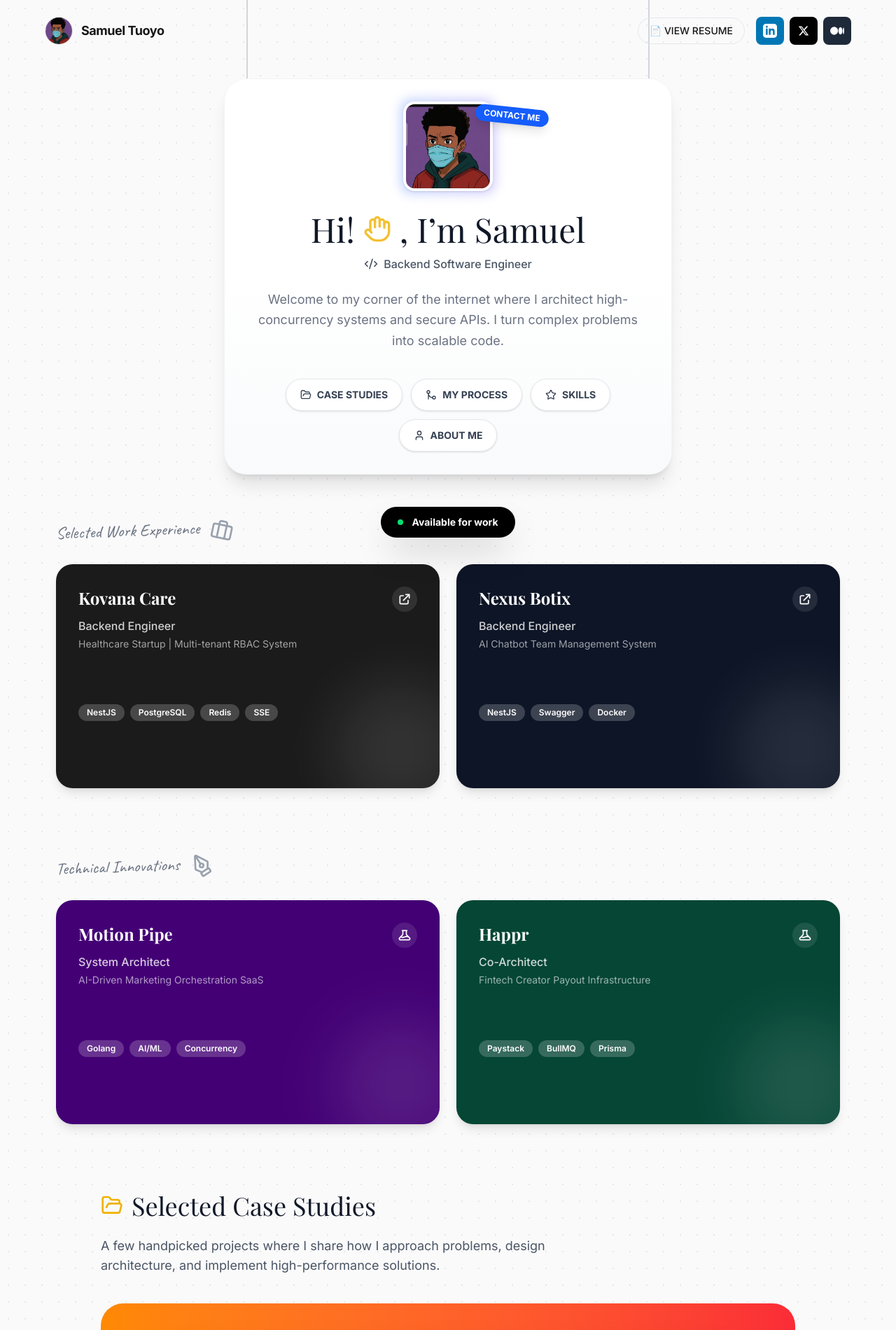
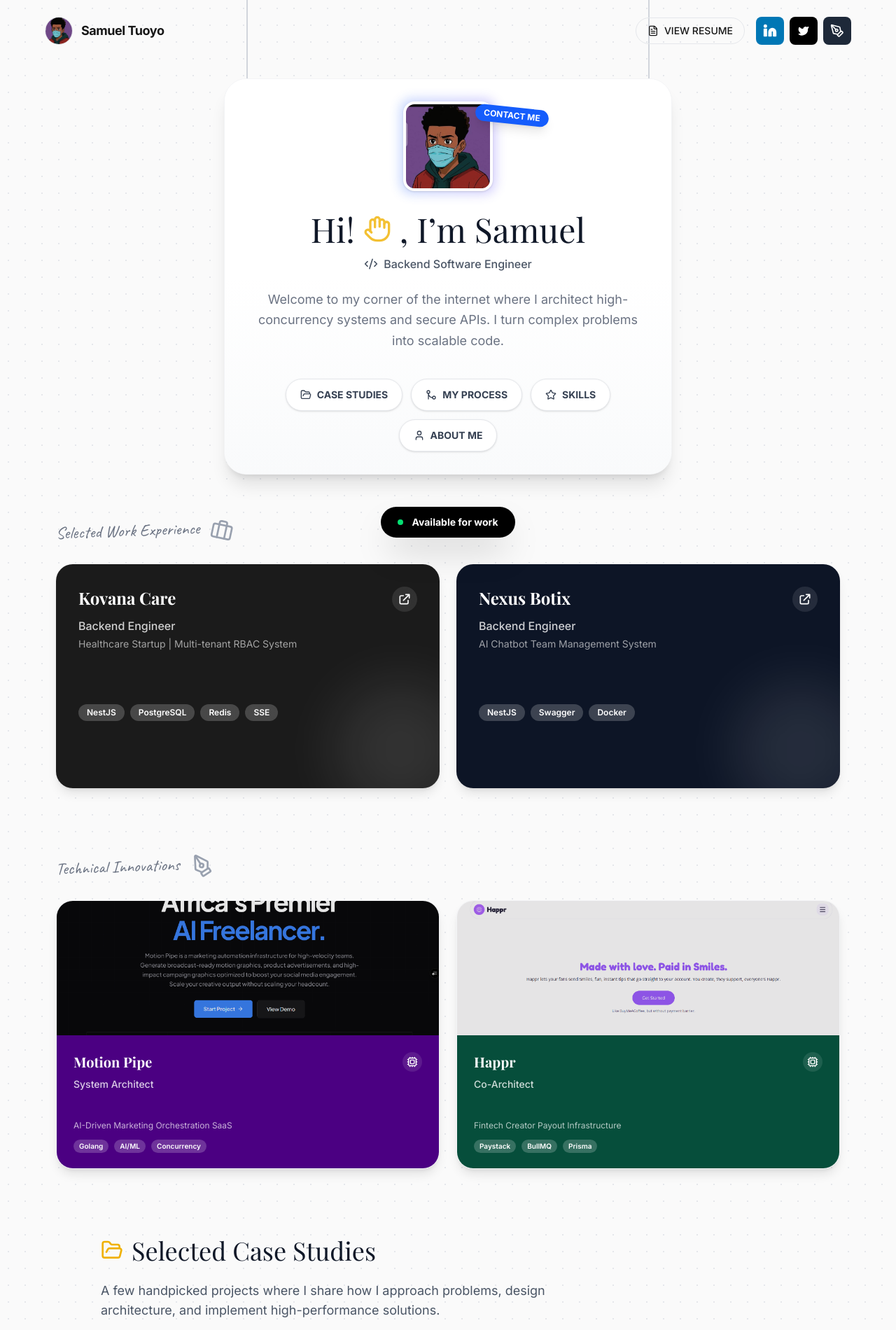
Before and after one commit to samueltuoyo15/Portfolio, a Next.js app: page / in a window 1280 px wide. Shown: the top 1900 px of the page at 70% size. Built offline with nearby package versions, Linux system fonts and the light colour scheme; a web font is replaced by a local one.

Commit message:
feat(home): add images to project cards and update navigation icons

```diff
--- a/app/page.tsx
+++ b/app/page.tsx
@@ -62,10 +62,8 @@ export default function Home() {
 
   return (
     <div className="min-h-screen flex flex-col items-center pb-20 overflow-x-hidden font-sans">
-      {/* Navbar */}
       <nav className="w-full max-w-6xl px-0 py-6 flex justify-between items-center z-10">
         <div className="flex items-center gap-3">
-          {/* Logo Avatar */}
           <div className="w-10 h-10 rounded-full overflow-hidden border border-gray-200 relative">
             <Image
               src="/avatar.jpg"
@@ -82,7 +80,7 @@ export default function Home() {
             className="hidden md:flex items-center gap-2 text-sm font-medium hover:opacity-70 transition border border-gray-200 px-4 py-2 rounded-full"
             aria-label="View Resume"
           >
-            📄 VIEW RESUME
+            <FileText className="w-4 h-4" /> VIEW RESUME
           </button>
 
           <div className="flex gap-2">
@@ -93,7 +91,7 @@ export default function Home() {
               aria-label="LinkedIn"
               className="w-10 h-10 bg-[#0077b5] text-white rounded-lg flex items-center justify-center hover:scale-105 transition"
             >
-              <svg className="w-5 h-5 fill-current" viewBox="0 0 24 24"><path d="M19 0h-14c-2.761 0-5 2.239-5 5v14c0 2.761 2.239 5 5 5h14c2.762 0 5-2.239 5-5v-14c0-2.761-2.238-5-5-5zm-11 19h-3v-11h3v11zm-1.5-12.268c-.966 0-1.75-.79-1.75-1.764s.784-1.764 1.75-1.764 1.75.79 1.75 1.764-.783 1.764-1.75 1.764zm13.5 12.268h-3v-5.604c0-3.368-4-3.113-4 0v5.604h-3v-11h3v1.765c1.396-2.586 7-2.777 7 2.476v6.759z" /></svg>
+              <Linkedin className="w-5 h-5 fill-current" />
             </Link>
             <Link
               href="https://twitter.com/yourusername"
@@ -102,7 +100,7 @@ export default function Home() {
               aria-label="Twitter"
               className="w-10 h-10 bg-black text-white rounded-lg flex items-center justify-center hover:scale-105 transition"
             >
-              <svg className="w-4 h-4 fill-current" viewBox="0 0 24 24"><path d="M18.244 2.25h3.308l-7.227 8.26 8.502 11.24H16.17l-5.214-6.817L4.99 21.75H1.68l7.73-8.835L1.254 2.25H8.08l4.713 6.231zm-1.161 17.52h1.833L7.084 4.126H5.117z" /></svg>
+              <Twitter className="w-4 h-4 fill-current" />
             </Link>
             <Link
               href="https://medium.com/@yourusername"
@@ -111,13 +109,12 @@ export default function Home() {
               aria-label="Medium"
               className="w-10 h-10 bg-gray-800 text-white rounded-lg flex items-center justify-center hover:scale-105 transition"
             >
-              <svg className="w-5 h-5 fill-current" viewBox="0 0 24 24"><path d="M13.54 12a6.8 6.8 0 01-6.77 6.82A6.8 6.8 0 010 12a6.8 6.8 0 016.77-6.82A6.8 6.8 0 0113.54 12zM20.96 12c0 3.54-1.51 6.42-3.38 6.42-1.87 0-3.39-2.88-3.39-6.42s1.52-6.42 3.39-6.42 3.38 2.88 3.38 6.42M24 12c0 3.17-.53 5.75-1.19 5.75-.66 0-1.19-2.58-1.19-5.75s.53-5.75 1.19-5.75C23.47 6.25 24 8.83 24 12z" /></svg>
+              <PenTool className="w-5 h-5" />
             </Link>
           </div>
         </div>
       </nav>
 
-      {/* Hero Section */}
       <main className="w-full max-w-2xl px-4 mt-6 mb-16 relative">
         <div className="absolute -top-32 left-12 w-0.5 h-32 bg-gray-300 z-0"></div>
         <div className="absolute -top-32 right-12 w-0.5 h-32 bg-gray-300 z-0"></div>
@@ -221,33 +218,37 @@ export default function Home() {
 
         <div className="grid grid-cols-1 md:grid-cols-2 lg:grid-cols-2 gap-6">
           {otherProjects.map((project, i) => (
-            <div key={i} className={`group relative rounded-3xl overflow-hidden shadow-lg h-80 ${project.color} text-white transition hover:-translate-y-1`}>
-              <div className="absolute inset-0 bg-black/10 group-hover:bg-transparent transition"></div>
-              <div className="p-8 flex flex-col h-full justify-between relative z-10">
+            <div key={i} className={`group relative rounded-3xl overflow-hidden shadow-lg h-96 bg-white border border-gray-100 transition hover:-translate-y-1`}>
+              <div className="h-48 relative overflow-hidden">
+                <Image
+                  src={project.title === "Happr" ? "/happr.png" : "/motion-pipe.png"}
+                  alt={project.title}
+                  fill
+                  className="object-cover group-hover:scale-105 transition duration-500"
+                />
+                <div className="absolute inset-0 bg-black/10"></div>
+              </div>
+
+              <div className={`p-6 flex flex-col justify-between h-48 ${project.color} text-white`}>
                 <div>
                   <div className="flex justify-between items-start mb-2">
-                    <h3 className="text-2xl font-bold font-serif">{project.title}</h3>
-                    <div className="p-2 bg-white/10 rounded-full backdrop-blur-md">
-                      <svg className="w-5 h-5 text-white" fill="none" stroke="currentColor" viewBox="0 0 24 24"><path strokeLinecap="round" strokeLinejoin="round" strokeWidth="2" d="M19.428 15.428a2 2 0 00-1.022-.547l-2.387-.477a6 6 0 00-3.86.517l-.318.158a6 6 0 01-3.86.517L6.05 15.21a2 2 0 00-1.806.547M8 4h8l-1 1v5.172a2 2 0 00.586 1.414l5 5c1.26 1.26.367 3.414-1.415 3.414H4.828c-1.782 0-2.674-2.154-1.414-3.414l5-5A2 2 0 009 10.172V5L8 4z" /></svg>
+                    <h3 className="text-xl font-bold font-serif">{project.title}</h3>
+                    <div className="p-1.5 bg-white/10 rounded-full backdrop-blur-md">
+                      <Cpu className="w-4 h-4 text-white" />
                     </div>
                   </div>
-                  <p className="text-white/80 font-medium mb-1">{project.role}</p>
-                  <p className="text-white/60 text-sm max-w-xs">{project.desc}</p>
+                  <p className="text-white/80 font-medium text-sm mb-1">{project.role}</p>
                 </div>
 
-                <div className="space-y-4">
+                <div className="space-y-3">
+                  <p className="text-white/70 text-xs line-clamp-2">{project.desc}</p>
                   <div className="flex flex-wrap gap-2">
-                    {project.tech.map(t => (
-                      <span key={t} className="px-3 py-1 bg-white/20 backdrop-blur rounded-full text-xs font-semibold">{t}</span>
+                    {project.tech.slice(0, 3).map(t => (
+                      <span key={t} className="px-2 py-0.5 bg-white/20 backdrop-blur rounded-full text-[10px] font-semibold">{t}</span>
                     ))}
                   </div>
-                  <button className="w-full py-3 bg-white text-black font-bold rounded-xl opacity-0 group-hover:opacity-100 transition-opacity translate-y-2 group-hover:translate-y-0">
-                    View Project
-                  </button>
                 </div>
               </div>
-              {/* Abstract Circle decoration */}
-              <div className="absolute -bottom-10 -right-10 w-48 h-48 bg-white/10 rounded-full blur-2xl"></div>
             </div>
           ))}
         </div>
@@ -335,7 +336,7 @@ export default function Home() {
               <div className="bg-white p-3 shadow-md -rotate-3 border border-gray-100">
                 <div className="relative aspect-[3/4] bg-gray-200 overflow-hidden">
                   <Image
-                    src="https://api.dicebear.com/9.x/avataaars/svg?seed=Samuel&clothing=blazerAndShirt&facialHair=beardMedium&top=shortCurly"
+                    src="/avatar.jpg"
                     alt="Samuel Photo"
                     fill
                     className="object-cover"
```
Also changed, not shown: public/happr.png (added).
